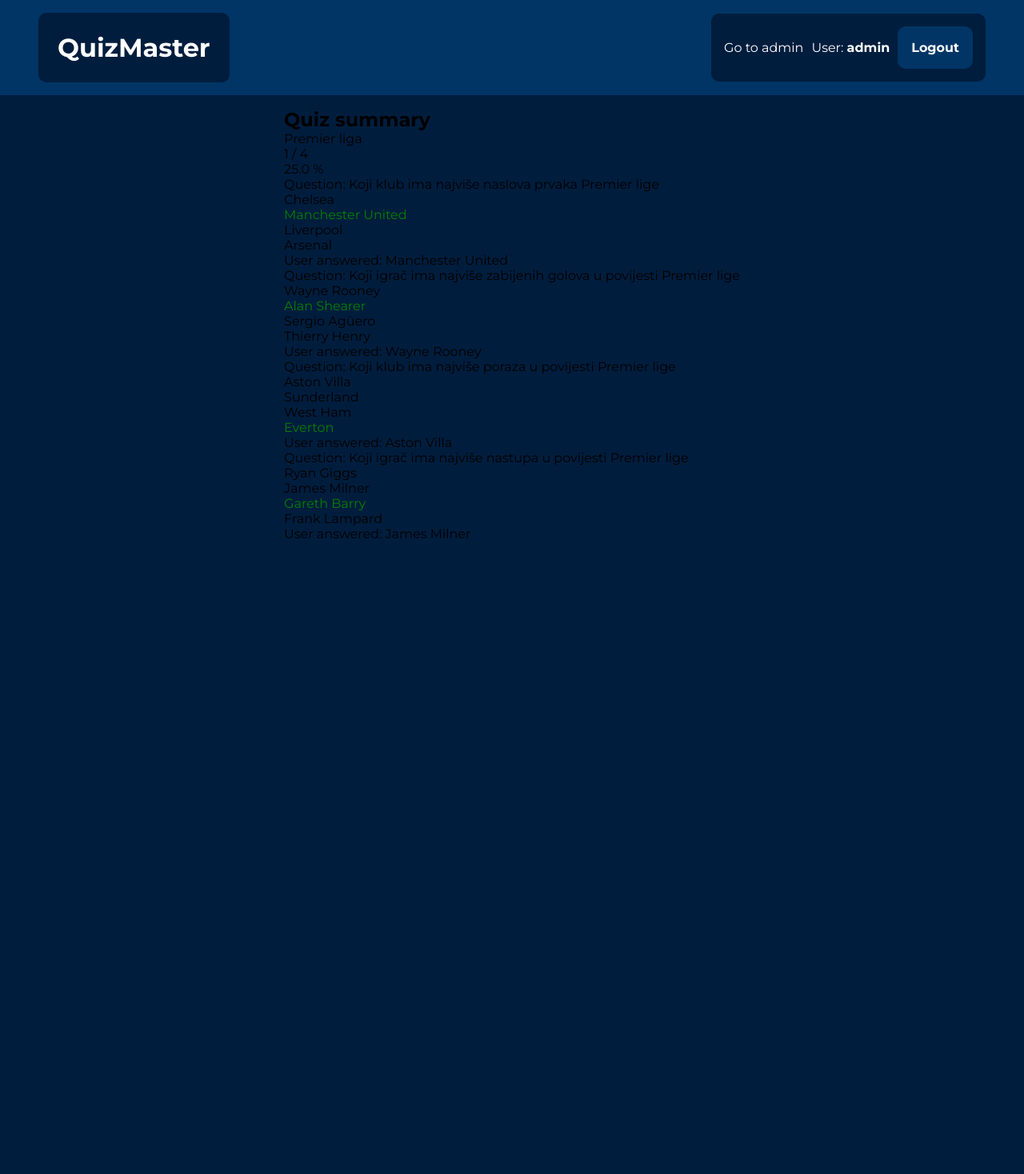
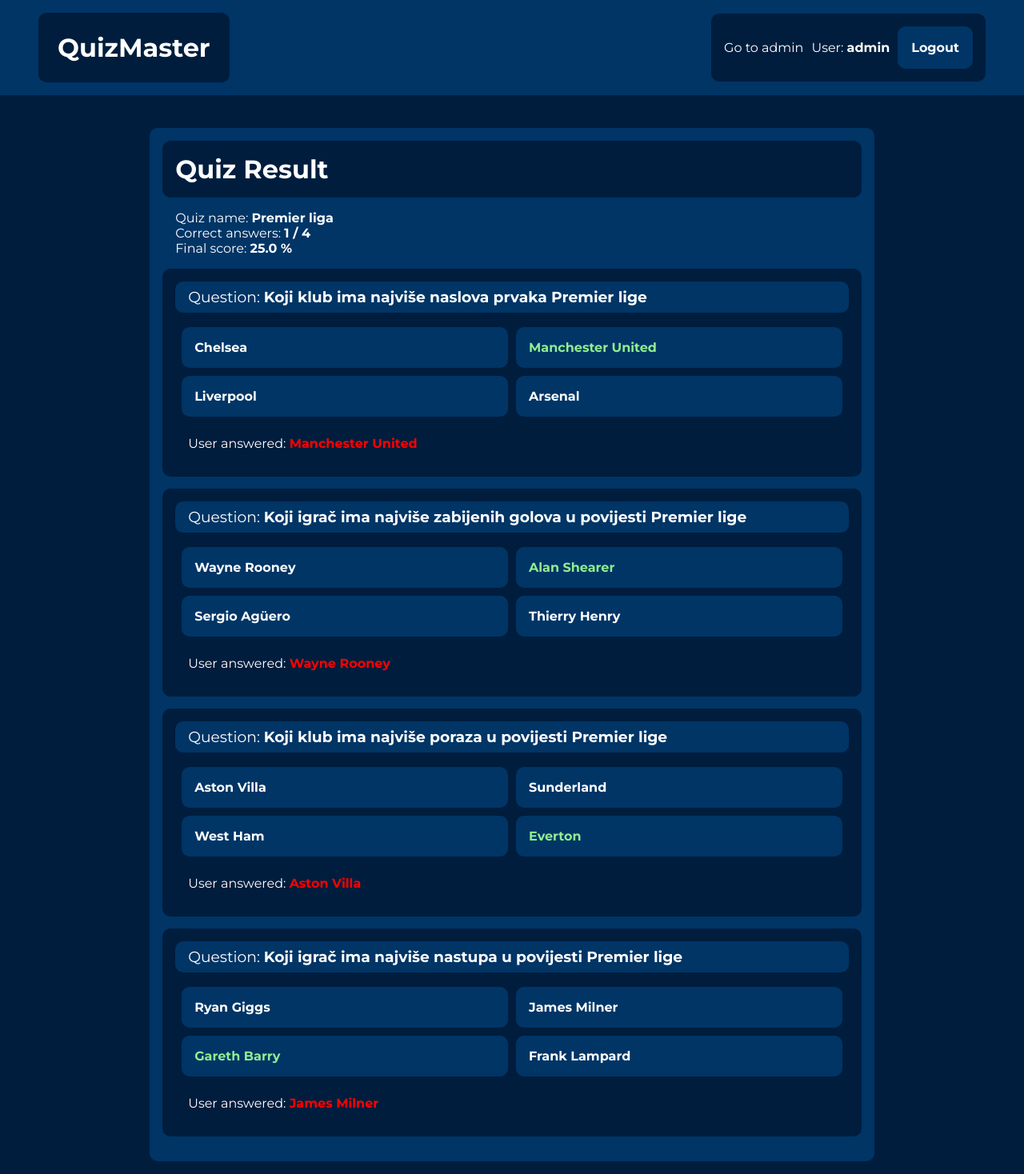
Before and after one commit to Petrina99/quiz-master, a Django app: page /quiz/2/solve/results/30/ in a window 1280 px wide. Shown: the whole page at 80% size. Before the commit the page ends 673 px from the top, so only its background shows below. Run offline with Django 5.2, Linux system fonts and the light colour scheme; a user stored in the database is signed in; data comes from the database, SQL or seed files in the repository; both versions use the stored data as it was after the commit.

Commit message:
quiz solve css

```diff
--- /dev/null
+++ b/quizmaster/quiz/static/quiz/css/question_detail.css
@@ -0,0 +1,21 @@
+.question-detail-layout {
+    flex-basis: 70%;
+    background: #003566;
+    margin-top: 25px;
+    padding: 1em;
+    color: white;
+    border-radius: 10px;
+}
+
+.question-detail-answers {
+    display: grid;
+    grid-template-columns: repeat(2, 1fr);
+    grid-gap: 10px;
+    margin: 1em 0;
+}
+
+.question-detail-answers-item {
+    background: #001D3D;
+    padding: 1em;
+    border-radius: 10px;
+}
--- a/quizmaster/quiz/static/quiz/css/quiz_detail.css
+++ b/quizmaster/quiz/static/quiz/css/quiz_detail.css
@@ -215,7 +215,3 @@
 .author-link:hover {
     text-decoration: underline;
 }
-
-.like-form {
-
-}
--- /dev/null
+++ b/quizmaster/quiz/static/quiz/css/solve_result.css
@@ -0,0 +1,57 @@
+.result-info {
+    flex-basis: 100%;
+    padding: 1em;
+}
+
+.result-content {
+    flex-basis: 100%;
+    display: flex;
+    justify-content: center;
+    align-items: center;
+    flex-wrap: wrap;
+}
+
+.result-item {
+    flex-basis: 100%;
+    padding: 1em;
+    background-color: #001D3D;
+    margin-bottom: 15px;
+    border-radius: 10px;
+    display: flex;
+    flex-wrap: wrap;
+    justify-content: center;
+    align-items: center;
+}
+
+.result-item-heading {
+    flex-basis: 100%;
+    background-color: #003566;
+    padding: 0.5em 1em;
+    border-radius: 10px;
+}
+
+.result-item-content {
+    flex-basis: 100%;
+    display: grid;
+    grid-template-columns: repeat(2, 1fr);
+    grid-gap: 10px;
+    padding: 0.5em;
+    margin-top: 10px;
+}
+
+.item-answer-result {
+    background: #003566;
+    padding: 1em;
+    border-radius: 10px;
+    font-weight: bold;
+}
+
+.result-user-answer {
+    flex-basis: 100%;
+    text-align: left;
+    padding: 1em;
+}
+
+.result-user-answer span {
+    font-weight: bold;
+}
--- a/quizmaster/quiz/templates/quiz/base.html
+++ b/quizmaster/quiz/templates/quiz/base.html
@@ -14,6 +14,8 @@
         <link rel="stylesheet" href="{% static 'quiz/css/quiz_create.css' %}">
         <link rel="stylesheet" href="{% static 'quiz/css/quiz_edit.css' %}">
         <link rel="stylesheet" href="{% static 'quiz/css/quiz_solve.css' %}">
+        <link rel="stylesheet" href="{% static 'quiz/css/solve_result.css' %}">
+        <link rel="stylesheet" href="{% static 'quiz/css/question_detail.css' %}">
         <link rel="stylesheet" href="{% static 'quiz/css/user_profile.css' %}">
         <link rel="stylesheet" href="{% static 'registration/css/registration.css' %}">
     </head>
--- a/quizmaster/quiz/templates/quiz/quiz_result.html
+++ b/quizmaster/quiz/templates/quiz/quiz_result.html
@@ -1,23 +1,44 @@
 {% extends 'quiz/base.html' %}
 {% block content %}
-<div>
-    <h2>Quiz summary</h2>
-    <p>{{ quiz.quiz_name }}</p>
-    <p>{{ result.correct_answers }} / {{ quiz.question_set.count }}</p>
-    <p>{{ result.score }} %</p>
+<div class="solve-layout">
+    <div class="solve-heading">
+        <h1>Quiz Result</h1>
+    </div>
+    <div class="result-info">
+        <p>Quiz name: <span style="font-weight:bold;">{{ quiz.quiz_name }}</span></p>
+        <p>Correct answers:
+            <span style="font-weight:bold;">{{ result.correct_answers }} / {{ quiz.question_set.count }}</span>
+        </p>
+        <p>Final score: <span style="font-weight:bold;">{{ result.score }} %</span></p>
+    </div>
+    <div class="result-content">
         {% for item in content %}
-    <div>
-        <p>Question: {{ item.question.question_text }}</p>
+            <div class="result-item">
+                <div class="result-item-heading">
+                    <h3 style="font-weight:normal;">Question:
+                        <span style="font-weight:bold;">{{ item.question.question_text }}</span>
+                    </h3>
+                </div>
+                <div class="result-item-content">
                     {% for answer in item.question.answer_set.all %}
+                        <div class="item-answer-result">
                             {% if answer.is_correct %}
-                <p style="color:green;">{{ answer.answer_text }}</p>
+                                <p style="color:#90ee90;">{{ answer.answer_text }}</p>
                             {% else %}
                                 <p>{{ answer.answer_text }}</p>
                             {% endif %}
-        {% endfor %}
-        <p>User answered: {{ item.choice.answer.answer_text }}</p>
                         </div>
                     {% endfor %}
-
+                </div>
+                <p class="result-user-answer">User answered:
+                    {% if item.choice.answer.correct %}
+                        <span style="color:#90ee90;">{{ item.choice.answer.answer_text }}</span>
+                    {% else %}
+                        <span style="color:red;">{{ item.choice.answer.answer_text }}</span>
+                    {% endif %}
+                </p>
+            </div>
+        {% endfor %}
+    </div>
 </div>
 {% endblock content %}
```
Also changed, not shown: quizmaster/quiz/templates/quiz/question_detail.html (+23 -8 lines), quizmaster/db.sqlite3. Lines whose indentation alone changed are shown as unchanged.
